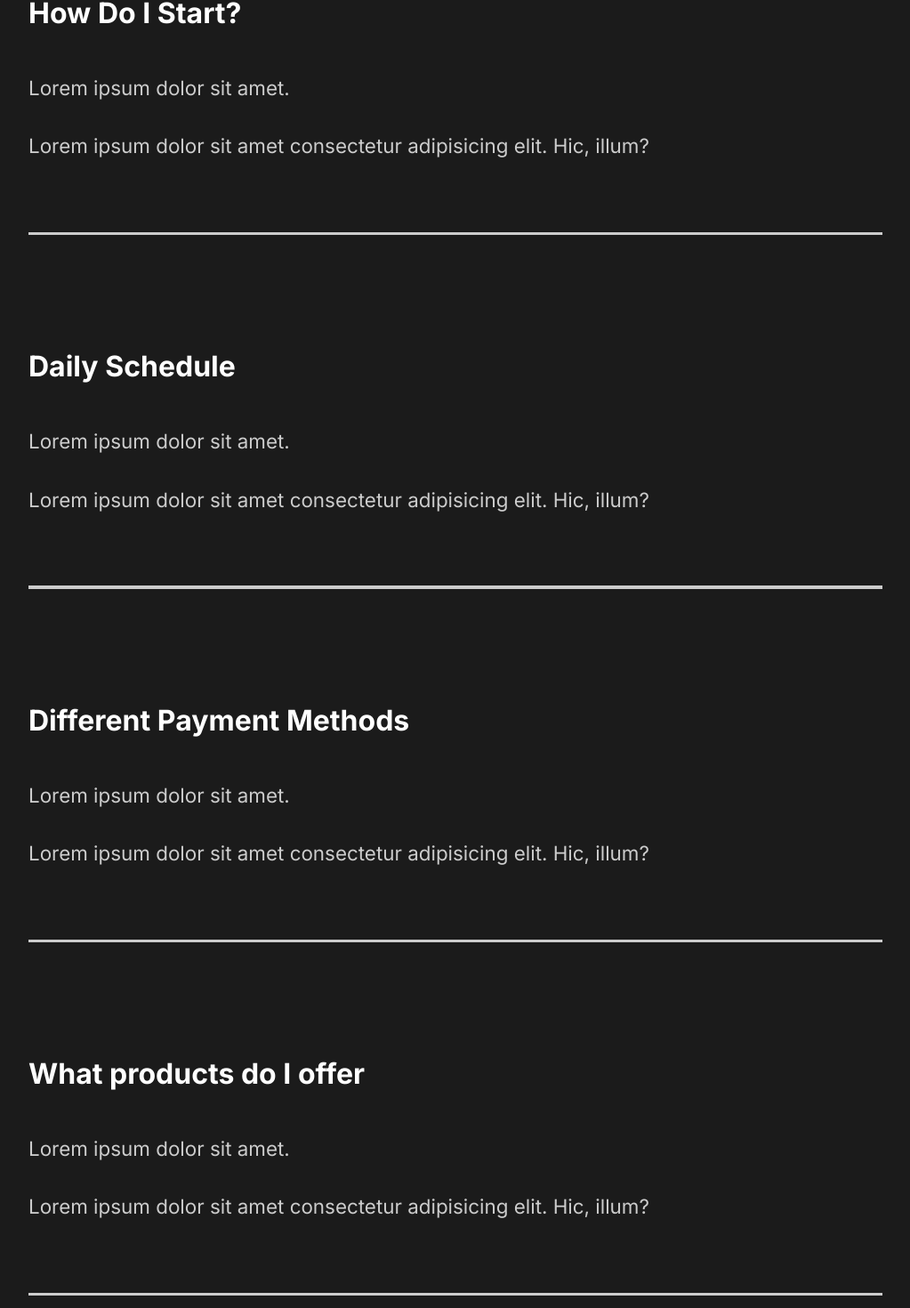
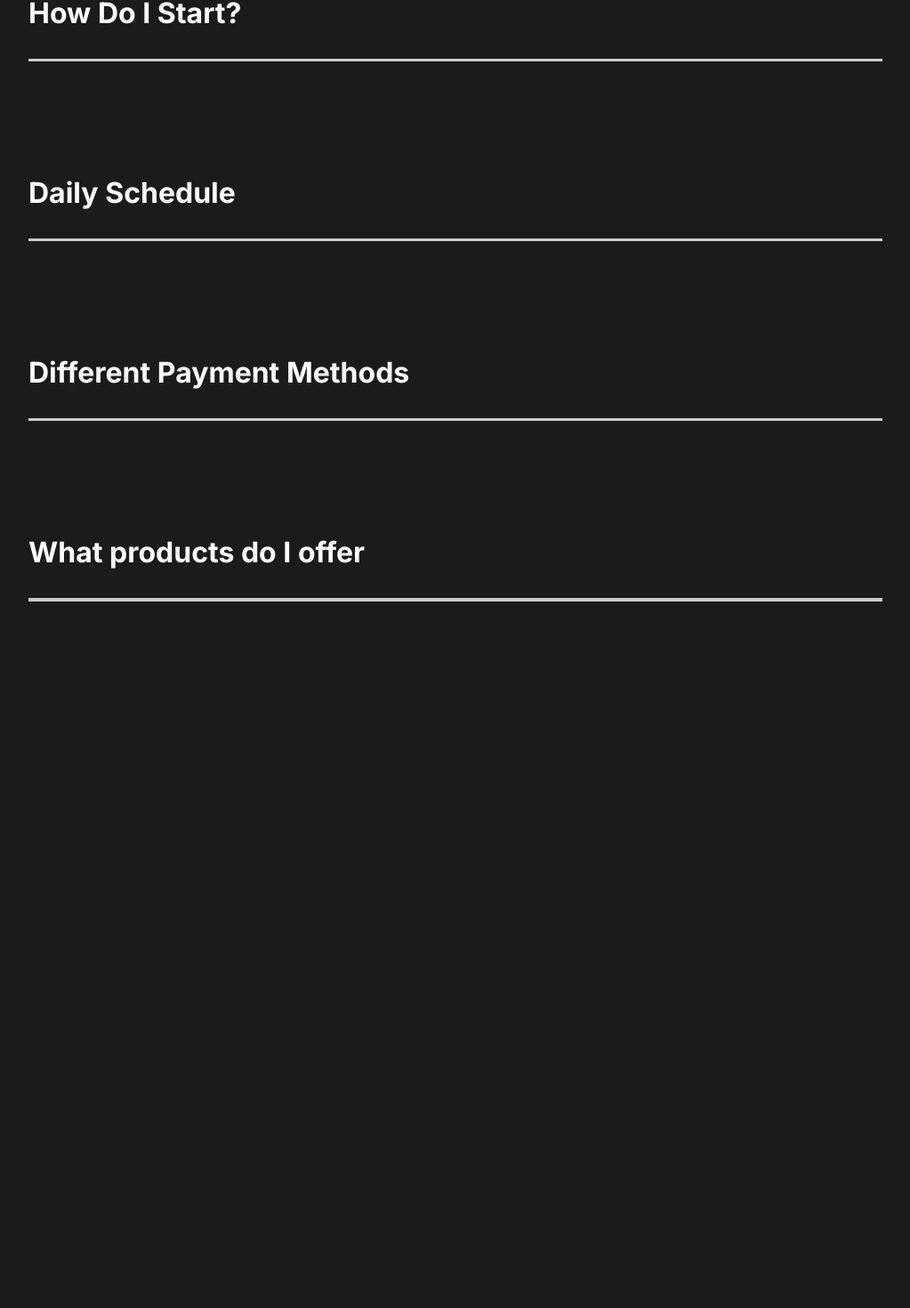
Before and after one commit to Iancahn/newport, a React (Create React App) app: page / in a window 1280 px wide. Shown: the part 2470-3940 px from the top of the page at 89% size, without its empty margins (128-1151 px from the left). After the commit the page ends 3306 px from the top, so only its background shows below. Built offline with nearby package versions, Linux system fonts and the light colour scheme.

Commit message:
Added FAQ animations
Added the toggle animation with AnimateSharedLayout from framer motion. If you have an "stretchy" issue, its best to use "layout" on the motion.div (might be a FM bug)

```diff
--- a/src/components/FaqSection.jsx
+++ b/src/components/FaqSection.jsx
@@ -3,53 +3,45 @@
 import styled from 'styled-components';
 import { StyledAbout, StyledDescription, StyledImage, StyledHide } from "../styles";
 import Toggle from './Toggle';
+import { AnimateSharedLayout } from 'framer-motion';
 
 const FaqSection = () => {
     return (
         <StyledFaq>
-            <h2>Any <span>Questions?</span></h2>
-            <Toggle>
-                <div className="question">
-                    <h4>How Do I Start?</h4>
+            <h2>
+                Any <span>Questions?</span>
+            </h2>
+            <AnimateSharedLayout>
+                <Toggle title="How Do I Start?">
                     <div className="answer">
                         <p>Lorem ipsum dolor sit amet.</p>
                         <p>Lorem ipsum dolor sit amet consectetur adipisicing elit. Hic, illum?</p>
                     </div>
-                    <div className="faq-line"></div>
-                </div>
                 </Toggle>
-            <Toggle>
+                <Toggle title="Daily Schedule">
                     <div className="question">
-                    <h4>Daily Schedule</h4>
                         <div className="answer">
                             <p>Lorem ipsum dolor sit amet.</p>
                             <p>Lorem ipsum dolor sit amet consectetur adipisicing elit. Hic, illum?</p>
                         </div>
-                    <div className="faq-line"></div>
+
                     </div>
                 </Toggle>
-            <Toggle>
-                <div className="question">
-                    <h4>Different Payment Methods</h4>
+                <Toggle title="Different Payment Methods">
                     <div className="answer">
                         <p>Lorem ipsum dolor sit amet.</p>
                         <p>Lorem ipsum dolor sit amet consectetur adipisicing elit. Hic, illum?</p>
                     </div>
-                    <div className="faq-line"></div>
-                </div>
                 </Toggle>
-            <Toggle>
-                <div className="question">
-                    <h4>What products do I offer</h4>
+                <Toggle title="What products do I offer">
                     <div className="answer">
                         <p>Lorem ipsum dolor sit amet.</p>
                         <p>Lorem ipsum dolor sit amet consectetur adipisicing elit. Hic, illum?</p>
                     </div>
-                    <div className="faq-line"></div>
-                </div>
                 </Toggle>
+            </AnimateSharedLayout>
         </StyledFaq>
-    )
+    );
 
 }
 
--- a/src/components/Toggle.jsx
+++ b/src/components/Toggle.jsx
@@ -1,12 +1,15 @@
 import React, { useState } from 'react';
+import { motion } from 'framer-motion';
 
-const Toggle = ({ children }) => {
-    const [toggle, setToggle] = useState(true);
+const Toggle = ({ children, title }) => {
+    const [toggle, setToggle] = useState(false);
     return (
-        <div onClick={() => setToggle(!toggle)}>
+        <motion.div layout className="question" onClick={() => setToggle(!toggle)}>
+            <motion.h4 layout>{title}</motion.h4>
             {toggle ? children : ''}
-        </div>
-    )
-}
+            <motion.div layout className="faq-line"></motion.div>
+        </motion.div>
+    );
+};
 
 export default Toggle;
```
Lines whose indentation alone changed are shown as unchanged.
